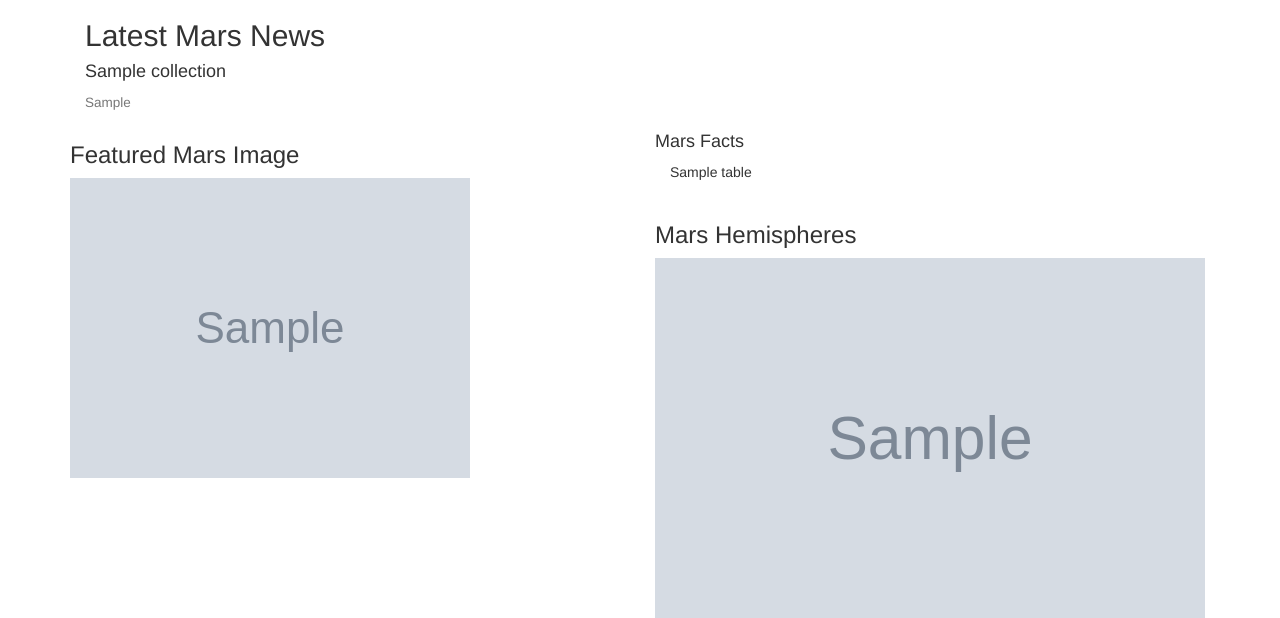
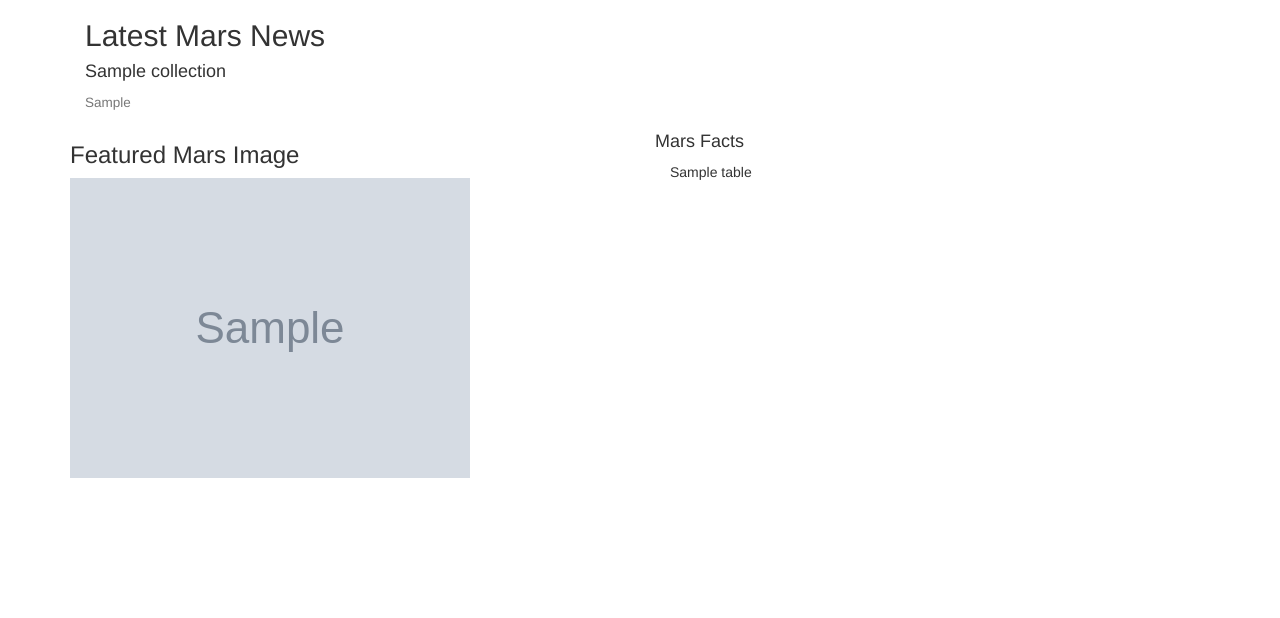
Before and after one commit to h552hgg/web-scraping-challenge, a Flask app: page / in a window 1280 px wide; the page is wider, and only the part inside the window is pictured. Shown: the part 287-905 px from the top of that part. After the commit the page ends 765 px from the top of that part, so only its background shows below. Run offline with Flask 2, Linux system fonts and the light colour scheme; grey boxes marked "Sample" are stand-in pictures; a database or web service that is not in the repository returns one stand-in record (values such as "Sample title"); some libraries are stand-ins or nearby versions.

Commit message:
Files updated

```diff
--- a/Missions_to_Mars/app.py
+++ b/Missions_to_Mars/app.py
@@ -36,12 +36,7 @@
     # Redirect back to home page
     return redirect("/", code=302)
 
-#@app.route("/mars")
-#def mars():
 
-    #mars_image= News_scrape.mars_info()
-
-    #mongo.db.collection.update({}, mars_image, upsert=True)
 
 
 
--- a/Missions_to_Mars/templates/index.html
+++ b/Missions_to_Mars/templates/index.html
@@ -23,7 +23,7 @@
         <h4 class="heading">{{results.news_title}}<h4>
         <small>{{results.news_p}}</small>
     </div>
-    <!-- Facts Table -->
+    <!-- Featured Image -->
     <div class="row">
       <div class="col-md-6" href="/mars">
         <h3>Featured Mars Image</h3>
@@ -31,9 +31,8 @@
 
           <img src="{{results.image}}" alt="Featured Mars Image">
         </a>
-
       </div>
- <!-- Featured Image -->
+    <!-- Facts Table -->
       <div class="col-md-6">
         <h4> Mars Facts</h4>
         <div class="container">
@@ -41,17 +40,21 @@
             {{results.table|safe}}
           </table>
         </div>
+      </div>
     </div>
     <!-- Mars Hemispheres -->
-    <div class="row">
-      <div class="col-md-6">
-        <h3>Mars Hemispheres</h3>
-          <a href="{{results.image}}">
-            <img src="{{results.image}}" alt="Featured Mars Image" width="550px" height="360px">
-          </a>
+  {% for url_info in hemisphere_image_url %}
+    <div class="col-md-3">
+      <div class="tumbnail">
+        <img src="{{url_info.link_url | default('static/images/error.png',true)}}" alt="">
+        <div>
+          <h3>{{url_info.title}}</h3>
+        </div>
       </div>
     </div>
-  </div>
+  {% endfor %}
+
+</div>
 </body>
 
 </html>
```
Also changed, not shown: Missions_to_Mars/News_scrape.py (+24 -20 lines), 1 other file.
